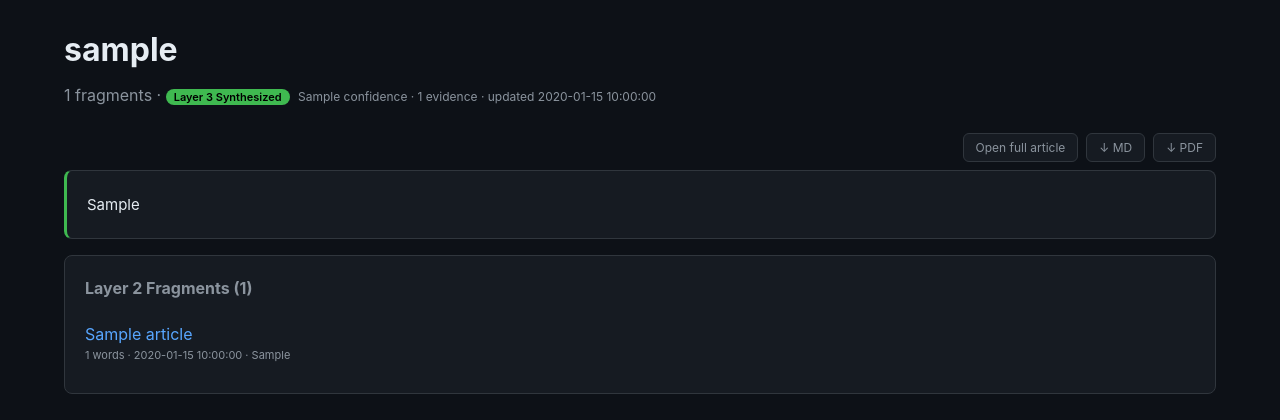
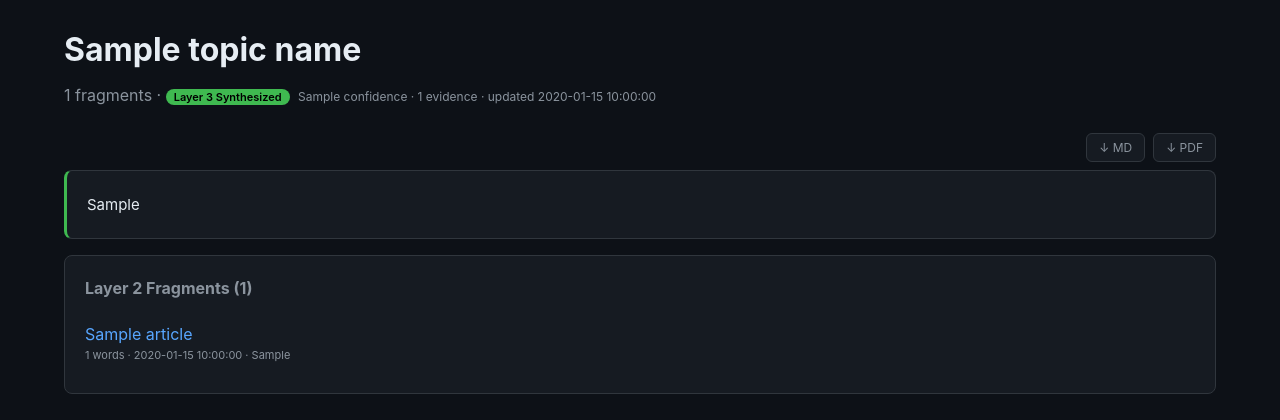
Before and after one commit to markahope-aag/meridian, a Flask app: template web/templates/topic.html in a window 1280 px wide. Shown: the part 55-475 px from the top of the page. Run offline with Flask 3, Linux system fonts and the light colour scheme; the template is opened without the code that fills it: most values are stand-ins (such as "Sample title", 1, 10 or a date in 2020); some libraries are stand-ins or nearby versions.

Commit message:
Fix 4 UI issues: title casing, remove Open button, fix PDF, fix Related Topics
1. Topic titles use proper name from synthesis frontmatter
2. Removed redundant "Open full article" button
3. PDF download uses weasyprint directly (write_pdf to bytes)
4. Citation detector only treats [[items]] as citations if they
   contain commas or .md — single wikilinks render as links

Co-Authored-By: Claude Opus 4.6 (1M context) <noreply@anthropic.com>

```diff
--- a/web/app.py
+++ b/web/app.py
@@ -13,7 +13,7 @@ from datetime import datetime
 from pathlib import Path
 
 import markdown
-from flask import Flask, jsonify, render_template, request
+from flask import Flask, Response, jsonify, render_template, request, send_file
 import requests
 import yaml
 
@@ -45,9 +45,11 @@ def process_citations(text: str) -> tuple[str, list[dict]]:
         raw = match.group(1)
         sources = [s.strip() for s in raw.split(",")]
 
-        # Heuristic: if it looks like a citation (multiple items, or has path-like names)
-        # vs a single wikilink. Citations typically have commas or .md suffixes.
-        if len(sources) == 1 and "." not in sources[0] and "/" not in sources[0]:
+        # Heuristic: citations have commas (multiple sources) or .md suffixes.
+        # Single items without .md are wikilinks — leave for wikilink converter.
+        has_comma = "," in raw
+        has_md = ".md" in raw.lower()
+        if not has_comma and not has_md:
             # Single wikilink, not a citation — leave for wikilink converter
             return match.group(0)
 
@@ -376,6 +378,9 @@ def view_topic(slug):
     if not topic_dir.exists():
         return "Topic not found", 404
 
+    # Get proper topic name
+    topic_name = slug.replace("-", " ").title()
+
     # Check for Layer 3 synthesis
     synthesis = None
     synthesis_html = ""
@@ -383,6 +388,7 @@ def view_topic(slug):
     if index_file.exists():
         synthesis = read_article(index_file)
         if synthesis.get("frontmatter", {}).get("layer") == 3:
+            topic_name = synthesis.get("title", topic_name)
             synthesis_html = render_markdown(synthesis["body"])
         else:
             synthesis = None
@@ -394,8 +400,9 @@ def view_topic(slug):
             continue
         articles.append(read_article(f))
 
-    return render_template("topic.html", slug=slug, articles=articles,
-                           synthesis=synthesis, synthesis_html=synthesis_html)
+    return render_template("topic.html", slug=slug, topic_name=topic_name,
+                           articles=articles, synthesis=synthesis,
+                           synthesis_html=synthesis_html)
 
 
 @app.route("/ask", methods=["GET", "POST"])
@@ -439,7 +446,6 @@ def make_download_name(filepath: Path, article_path: str) -> str:
 @app.route("/download/md/<path:article_path>")
 def download_md(article_path):
     """Download article as raw markdown."""
-    from flask import send_file
     filepath = MERIDIAN_ROOT / article_path
     if not filepath.exists() or not str(filepath).startswith(str(MERIDIAN_ROOT)):
         return "Not found", 404
@@ -485,37 +491,17 @@ def download_pdf(article_path):
 </body></html>"""
 
     try:
-        import subprocess, tempfile
-        with tempfile.NamedTemporaryFile(suffix=".html", delete=False, mode="w", encoding="utf-8") as tmp_html:
-            tmp_html.write(html)
-            tmp_html_path = tmp_html.name
-        pdf_path = tmp_html_path.replace(".html", ".pdf")
-        # Try wkhtmltopdf first, fall back to weasyprint
-        try:
-            subprocess.run(["wkhtmltopdf", "--quiet", tmp_html_path, pdf_path],
-                           capture_output=True, timeout=30)
-        except FileNotFoundError:
-            try:
-                from weasyprint import HTML
-                HTML(string=html).write_pdf(pdf_path)
-            except ImportError:
-                # Last resort: return HTML as downloadable file
-                import os
-                os.unlink(tmp_html_path)
-                from flask import Response
-                html_name = make_download_name(filepath, article_path).replace(".md", ".html")
-                return Response(html, mimetype="text/html",
-                                headers={"Content-Disposition": f"attachment; filename={html_name}"})
-        from flask import send_file
-        import os
+        from weasyprint import HTML
+        import io
+        pdf_bytes = HTML(string=html).write_pdf()
         pdf_name = make_download_name(filepath, article_path).replace(".md", ".pdf")
-        response = send_file(pdf_path, as_attachment=True,
-                             download_name=pdf_name, mimetype="application/pdf")
-        os.unlink(tmp_html_path)
-        # Clean up PDF after sending (deferred)
-        return response
+        return Response(
+            pdf_bytes,
+            mimetype="application/pdf",
+            headers={"Content-Disposition": f"attachment; filename={pdf_name}"},
+        )
     except Exception as e:
-        from flask import Response
+        # Fallback: return styled HTML
         html_name = make_download_name(filepath, article_path).replace(".md", ".html")
         return Response(html, mimetype="text/html",
                         headers={"Content-Disposition": f"attachment; filename={html_name}"})
--- a/web/templates/topic.html
+++ b/web/templates/topic.html
@@ -1,7 +1,7 @@
 {% extends "base.html" %}
-{% block title %}{{ slug }} — Meridian{% endblock %}
+{% block title %}{{ topic_name }} — Meridian{% endblock %}
 {% block content %}
-<h1 style="margin-bottom: 8px;">{{ slug }}</h1>
+<h1 style="margin-bottom: 8px;">{{ topic_name }}</h1>
 <div style="color: var(--text-muted); margin-bottom: 24px;">
     {{ articles|length }} fragments
     {% if synthesis %}
@@ -16,7 +16,6 @@
 
 {% if synthesis_html %}
 <div style="display: flex; justify-content: flex-end; gap: 8px; margin-bottom: 8px;">
-    <a href="/article/wiki/knowledge/{{ slug }}/index.md" class="download-btn">Open full article</a>
     <a href="/download/md/wiki/knowledge/{{ slug }}/index.md" class="download-btn">&#8595; MD</a>
     <a href="/download/pdf/wiki/knowledge/{{ slug }}/index.md" class="download-btn">&#8595; PDF</a>
 </div>
```
